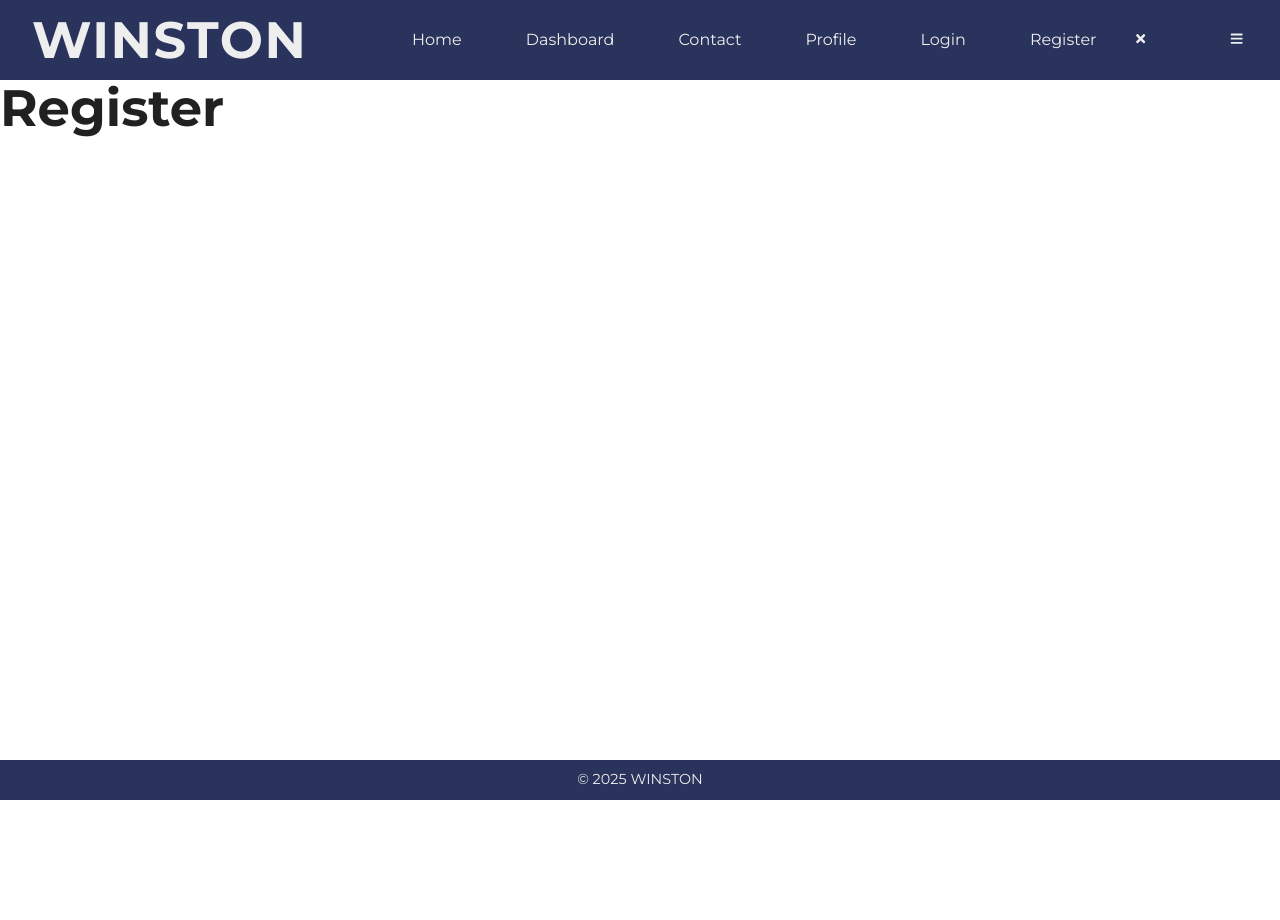
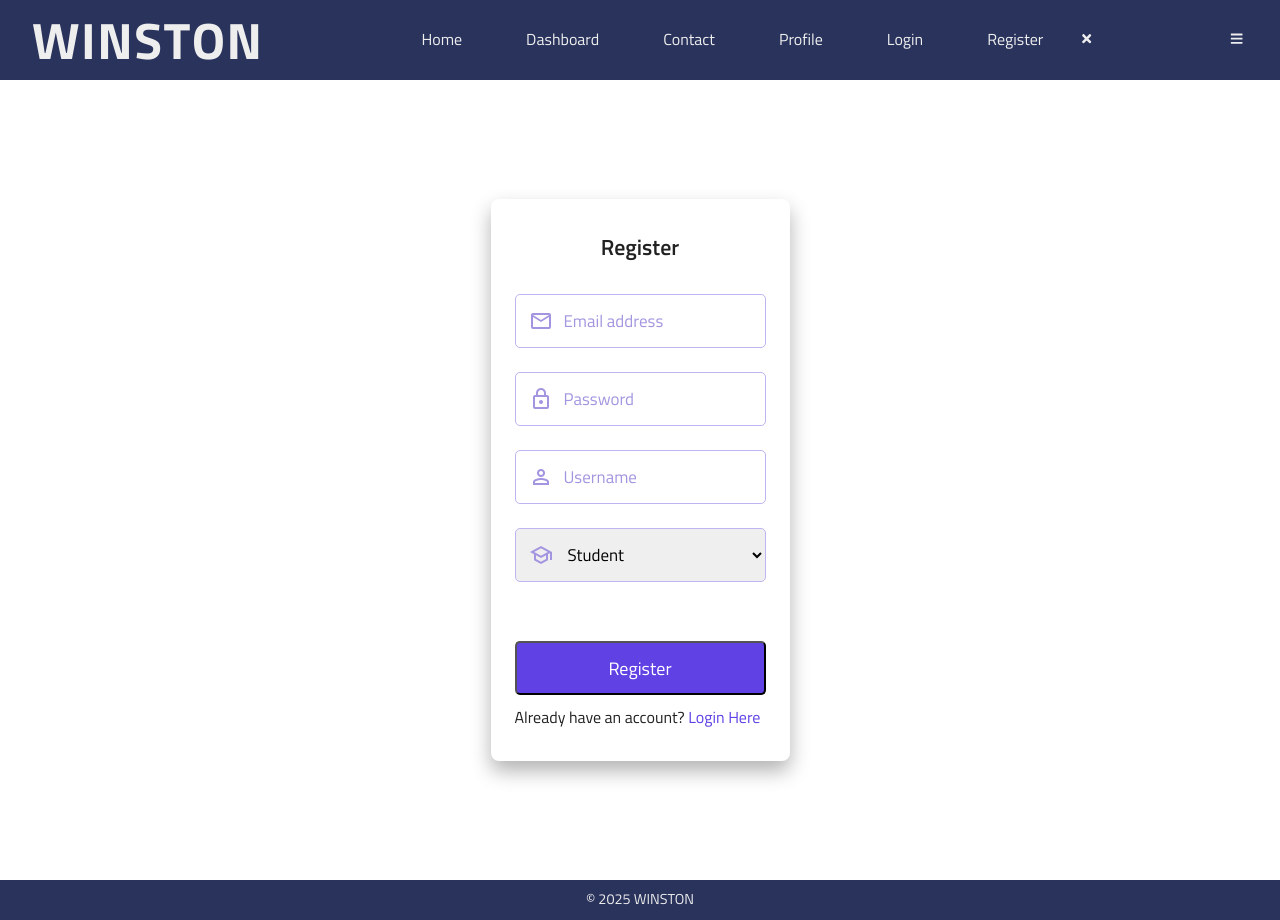
Before and after one commit to Stormfury962/W.I.N.S.T.O.N., a React (Vite) app in the folder WINSTON-app/: page /register in a window 1280 px wide. Before the commit the page ends 800 px from the top, so only its background shows below. Built offline with nearby package versions, Linux system fonts and the light colour scheme; no server answers.

Commit message:
Registration UI & firebase + username / role management

```diff
--- a/WINSTON-app/src/Styles/Login.module.css
+++ b/WINSTON-app/src/Styles/Login.module.css
@@ -99,6 +99,7 @@
     margin-bottom: 1.5rem;
 }
 
+
 .loginForm .inputWrapper .inputField {
     height: 100%;
     width: 100%;
@@ -109,6 +110,15 @@
     transition: 0.2s ease;
 }
 
+.loginForm .inputWrapper .registerInputField {
+    height: 100%;
+    width: 100%;
+    font-size: 1.06rem;
+    border-radius: 0.31rem;
+    border: 1px solid #bfb3f2;
+    padding: 0 1.25rem 0 3rem;
+    transition: 0.2s ease;
+}
 
 .loginForm .inputWrapper .inputField::placeholder {
     color: #a395e0;
--- a/WINSTON-app/src/routes/Register.jsx
+++ b/WINSTON-app/src/routes/Register.jsx
@@ -1,13 +1,95 @@
-import React from "react";
-import Navbar from '../components/Navbar.jsx'
+import React, { useState } from "react";
+import { useNavigate, Link } from "react-router-dom";
+import styles from '../styles/Login.module.css';
+import { createUserWithEmailAndPassword } from "firebase/auth";
+import { auth } from '../firebase.js';
+
 
 const Register = () => {
+  const [email, setEmail] = useState("");
+  const [password, setPassword] = useState("");
+  const [username, setUsername] = useState("");
+  const [role, setRole] = useState("student");
+  const navigate = useNavigate();
+
+  const handleRegister = async (e) => {
+    e.preventDefault();
+    console.log("Attempting Registration...");
+
+    try {
+      const userCred = await createUserWithEmailAndPassword(auth, email, password);
+
+      console.log("Registered:", userCred.user.email);
+      console.log("Username:", username);
+      console.log("Role:", role);
+
+      //still need to use backend API & insert info to databse
+
+      navigate("/dashboard");
+    } catch (err) {
+      console.error("Registration Failed:", err.message);
+      alert("Registration failed: " + err.message);
+    }
+  };
+
   return (
-    <div>
-        <Navbar />
-        <h1>Register</h1>
-    </div>
-  );
-};
+      <div className={styles.page}>
+      <div className={styles.loginContainer}>
+          <h2 className={styles.formTitle}>Register</h2>
 
-export default Register;
+          <form onSubmit={handleRegister} className={styles.loginForm}>        <div className={styles.inputWrapper}>
+                  <input
+                      type="email"
+                      placeholder="Email address"
+                      className={styles.inputField}
+                      required
+                      value={email}
+                      onChange={(e) => setEmail(e.target.value)}/>
+                  <i className="material-symbols-outlined">mail</i>
+              </div>
+
+              <div className={styles.inputWrapper}>
+                  <input
+                      type="password"
+                      placeholder="Password"
+                      className={styles.inputField}
+                      required
+                      value={password}
+                      onChange={(e) => setPassword(e.target.value)}/>
+                  <i className="material-symbols-outlined">lock</i>
+              </div>
+
+              <div className={styles.inputWrapper}>
+                  <input
+                      type="text"
+                      placeholder="Username"
+                      className={styles.inputField}
+                      required
+                      value={username}
+                      onChange={(e) => setUsername(e.target.value)}/>
+
+                  <i className="material-symbols-outlined">person</i>
+              </div>
+
+              <div className={styles.inputWrapper}>
+                <select
+                  value={role}
+                  onChange={(e) => setRole(e.target.value)}
+                  className={`${styles.inputField} ${styles.registerInputField}`}
+                  required>
+                  <option value="student">Student</option>
+                  <option value="ta">Professor/TA</option>
+                </select>
+                <i className="material-symbols-outlined">school</i>
+              </div>
+
+          <button className={styles.loginButton}>Register</button>
+          </form>
+
+          <p className={styles.signupText}>Already have an account? <Link to="/Login">Login Here</Link></p>
+      </div>
+      </div>
+    );
+  };
+
+  export default Register;
```
Also changed, not shown: WINSTON-app/src/routes/Login.jsx (+0 -7 lines).
